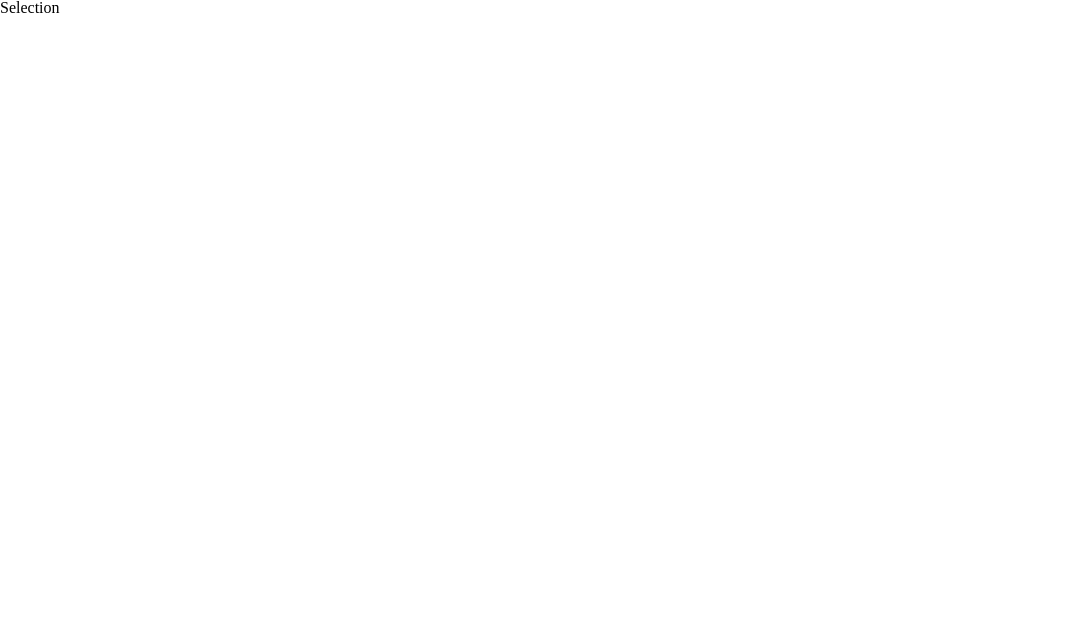
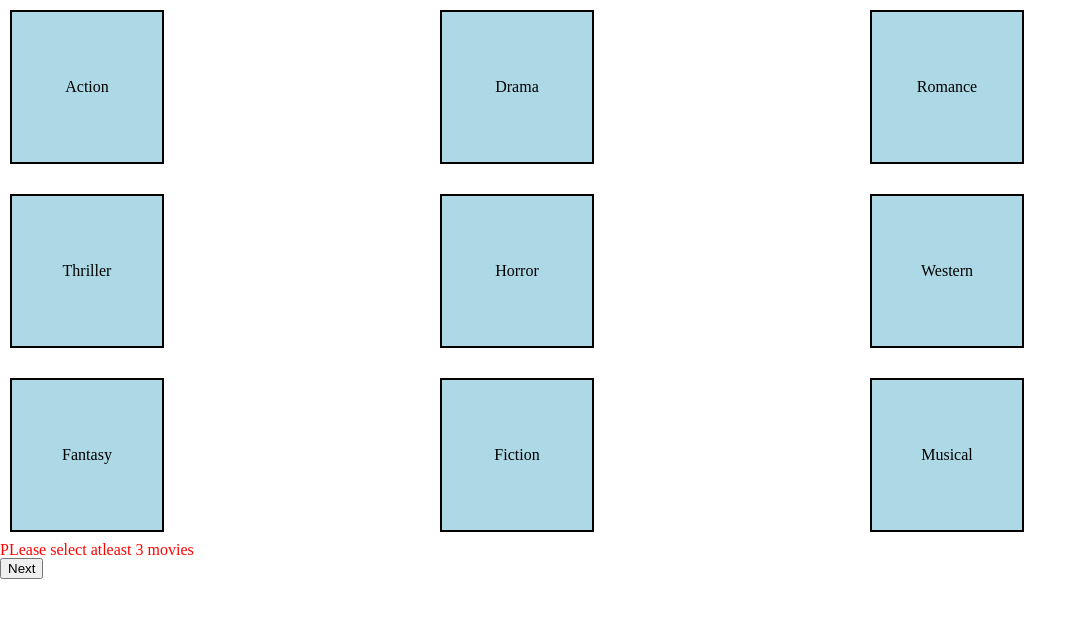
Before and after one commit to Jitanshu08/react-capstone, a React (Vite) app: page /movieSelection in a window 1280 px wide. Shown: the top 618 px of the page, without its empty margins (0-1087 px from the left). Built offline with nearby package versions, Linux system fonts and the light colour scheme.

Commit message:
added category page

```diff
--- a/src/Components/MovieBox.jsx
+++ b/src/Components/MovieBox.jsx
@@ -0,0 +1,36 @@
+export default function MovieBox({
+  category,
+  selectedMovies,
+  setSelectedMovies,
+}) {
+  const handleSelection = (category) => {
+    if (selectedMovies.includes(category)) {
+      setSelectedMovies(selectedMovies.filter((item) => item !== category));
+    } else {
+      setSelectedMovies([...selectedMovies, category]);
+    }
+  };
+
+  return (
+    <div
+      style={{
+        width: "150px",
+        height: "150px",
+        background: "lightblue",
+        display: "flex",
+        alignItems: "center",
+        justifyContent: "center", // Center the text
+        margin: "10px",
+        cursor: "pointer",
+        border: `2px solid ${
+          selectedMovies.includes(category) ? "red" : "black"
+        }`,
+      }}
+      onClick={() => {
+        handleSelection(category);
+      }}
+    >
+      <h1>{category.movie}</h1>
+    </div>
+  );
+}
--- /dev/null
+++ b/src/Components/MovieChip.jsx
@@ -0,0 +1,13 @@
+export default function MovieChip({ category, setSelectedMovies }) {
+  const removeSelection = (category) => {
+    setSelectedMovies((selectedMovies) =>
+      selectedMovies.filter((item) => item !== category)
+    );
+  };
+  return (
+    <button>
+      {category.movie}&nbsp;&nbsp;&nbsp;
+      <span onClick={() => removeSelection(category)}>X</span>
+    </button>
+  );
+}
--- a/src/pages/Home.jsx
+++ b/src/pages/Home.jsx
@@ -1,6 +1,7 @@
 import { useState } from "react";
 import { useNavigate } from "react-router-dom";
 import "./Home.css";
+import "/static/images/home.png";
 
 export default function Home() {
   const [data, setData] = useState({
@@ -85,7 +86,7 @@ export default function Home() {
   `}
       </style>
       <div className="image-container" style={{ position: "relative" }}>
-        <img src="public\static\images\home.png" alt="" />
+        <img src="/static/images/home.png" alt="" />
         <div className="overlay-text">Discover new things on Superapp</div>
       </div>
       <div className="form-container">
--- a/src/pages/MovieSelection.jsx
+++ b/src/pages/MovieSelection.jsx
@@ -1,43 +1,64 @@
+import { useState } from "react";
+import MovieBox from "../Components/MovieBox";
+import MovieChip from "../Components/MovieChip";
+import { Navigate, useNavigate } from "react-router-dom";
+
 const MOVIES = [
-  {
-    id: 0,
-    movie: "Action",
-  },
-  {
-    id: 1,
-    movie: "Drama",
-  },
-  {
-    id: 2,
-    movie: "Romance",
-  },
-  {
-    id: 3,
-    movie: "Thriller",
-  },
-  {
-    id: 4,
-    movie: "Horror",
-  },
-  {
-    id: 5,
-    movie: "Western",
-  },
+  { id: 0, movie: "Action" },
+  { id: 1, movie: "Drama" },
+  { id: 2, movie: "Romance" },
+  { id: 3, movie: "Thriller" },
+  { id: 4, movie: "Horror" },
+  { id: 5, movie: "Western" },
   { id: 6, movie: "Fantasy" },
-  {
-    id: 7,
-    movie: "Fiction",
-  },
-  {
-    id: 8,
-    movie: "Musical",
-  },
+  { id: 7, movie: "Fiction" },
+  { id: 8, movie: "Musical" },
 ];
 
 export default function Selection() {
+  const [selectedMovies, setSelectedMovies] = useState([]);
+  const navigate = useNavigate();
+  const moveNext = () => {
+    if (selectedMovies.length < 3) {
+      alert("please select more than 3 movies");
+    } else {
+      localStorage.setItem("selectedMovies", JSON.stringify(selectedMovies));
+      setSelectedMovies([]);
+      navigate("/info");
+    }
+  };
+
   return (
-    <div>
-      <h1>Selection</h1>
-    </div>
+    <>
+      <div
+        style={{
+          display: "grid",
+          gridTemplateColumns: "repeat(3, 1fr)", // Ensure the grid has 3 columns
+          gap: "10px",
+        }}
+      >
+        {MOVIES.map((category) => (
+          <MovieBox
+            key={category.id}
+            selectedMovies={selectedMovies}
+            setSelectedMovies={setSelectedMovies}
+            category={category}
+          />
+        ))}
+      </div>
+      {selectedMovies.length < 3 && (
+        <p style={{ color: "red" }}>PLease select atleast 3 movies</p>
+      )}
+      <div>
+        {selectedMovies.map((category) => (
+          <MovieChip
+            key={category.id}
+            category={category}
+            setSelectedMovies={setSelectedMovies}
+          />
+        ))}
+      </div>
+      <button onClick={moveNext}>Next</button>
+    </>
   );
 }
```
